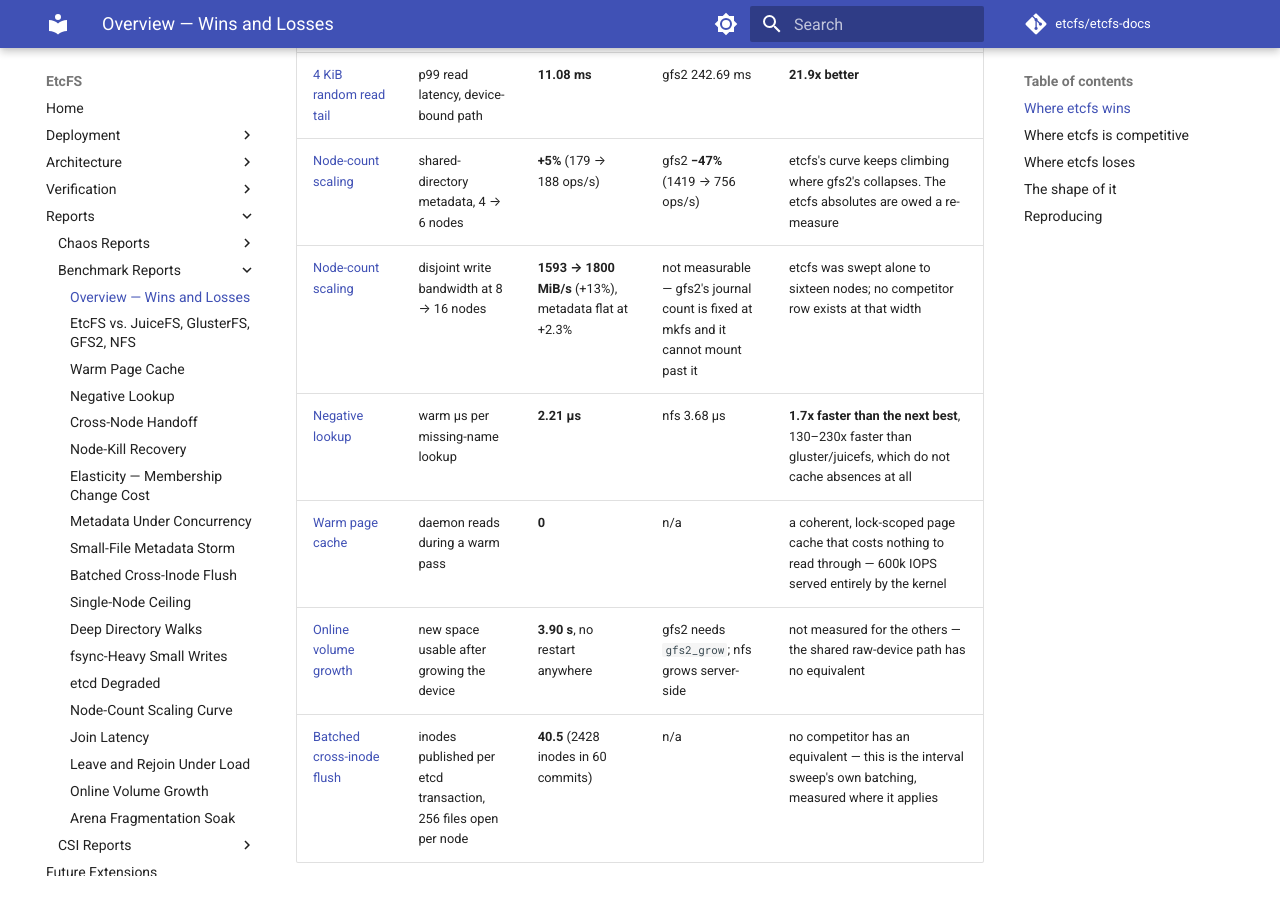
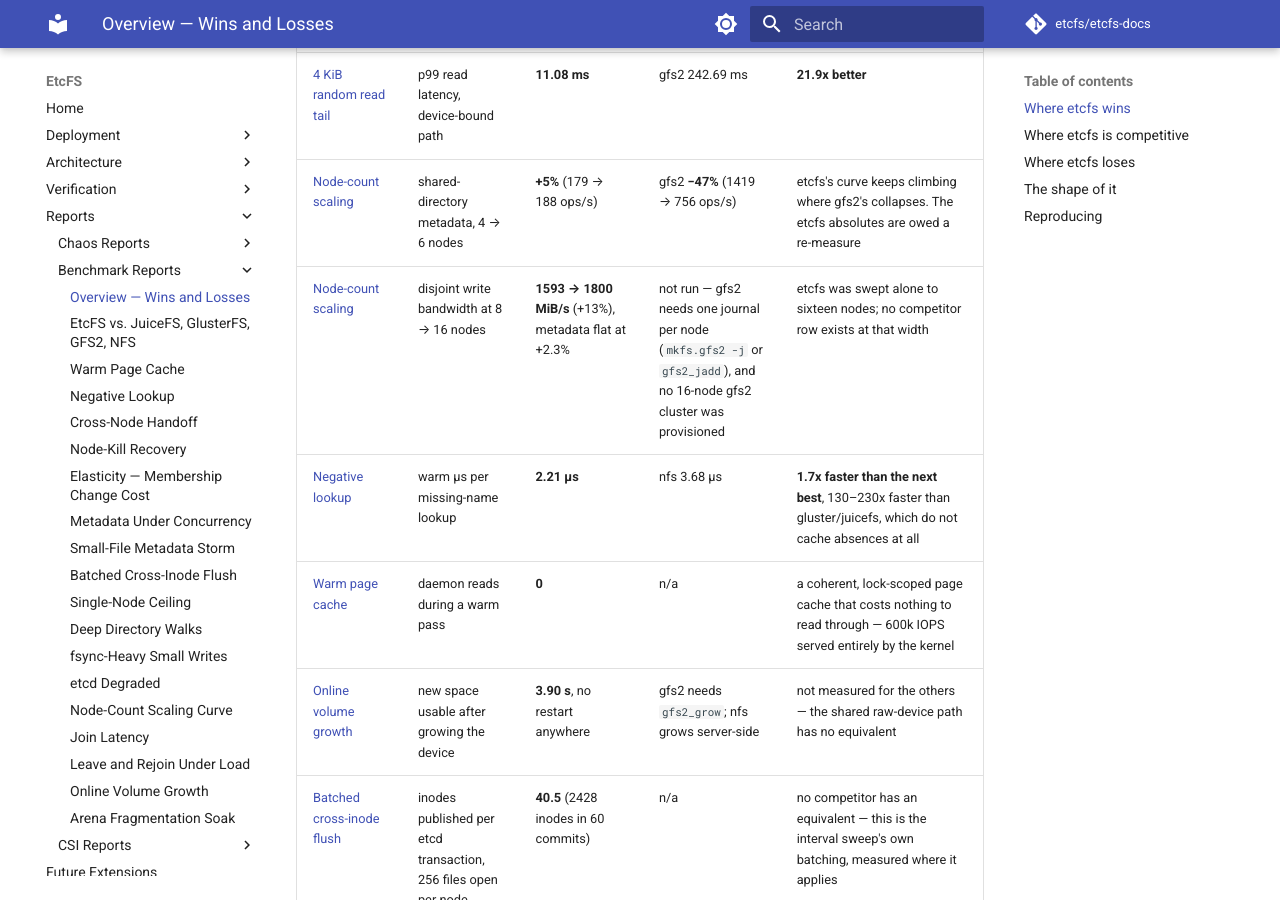
Before and after one commit to etcfs/etcfs-docs, an MkDocs documentation site: the page built from docs/reports/benchmark-reports/overview.md, in a window 1280 px wide and 900 px high, scrolled down 991 px. Built offline with MkDocs 1.6.1 and Material for MkDocs 9.7.7, drawn with Linux system fonts in a browser that asks for light colours; comment, search, counter and statistics services are not loaded.

Commit message:
docs(benchmarks): corrected the overview's gfs2 16-node claim

```diff
--- a/docs/reports/benchmark-reports/overview.md
+++ b/docs/reports/benchmark-reports/overview.md
@@ -23,7 +23,7 @@ GFS2, GlusterFS, self-hosted NFS and JuiceFS.
 | [4 KiB random write tail](etcfs-vs-juicefs-gluster-gfs2-nfs.md) | p99 write latency at comparable IOPS | **17.96 ms** | juicefs 61.08 ms | **3.4x better than the next best**, 24x better than gfs2 (432 ms) at 96% of its throughput |
 | [4 KiB random read tail](etcfs-vs-juicefs-gluster-gfs2-nfs.md) | p99 read latency, device-bound path | **11.08 ms** | gfs2 242.69 ms | **21.9x better** |
 | [Node-count scaling](node-count-scaling.md) | shared-directory metadata, 4 → 6 nodes | **+5%** (179 → 188 ops/s) | gfs2 **−47%** (1419 → 756 ops/s) | etcfs's curve keeps climbing where gfs2's collapses. The etcfs absolutes are owed a re-measure |
-| [Node-count scaling](node-count-scaling.md) | disjoint write bandwidth at 8 → 16 nodes | **1593 → 1800 MiB/s** (+13%), metadata flat at +2.3% | not measurable — gfs2's journal count is fixed at mkfs and it cannot mount past it | etcfs was swept alone to sixteen nodes; no competitor row exists at that width |
+| [Node-count scaling](node-count-scaling.md) | disjoint write bandwidth at 8 → 16 nodes | **1593 → 1800 MiB/s** (+13%), metadata flat at +2.3% | not run — gfs2 needs one journal per node (`mkfs.gfs2 -j` or `gfs2_jadd`), and no 16-node gfs2 cluster was provisioned | etcfs was swept alone to sixteen nodes; no competitor row exists at that width |
 | [Negative lookup](negative-lookup.md) | warm µs per missing-name lookup | **2.21 µs** | nfs 3.68 µs | **1.7x faster than the next best**, 130–230x faster than gluster/juicefs, which do not cache absences at all |
 | [Warm page cache](warm-page-cache.md) | daemon reads during a warm pass | **0** | n/a | a coherent, lock-scoped page cache that costs nothing to read through — 600k IOPS served entirely by the kernel |
 | [Online volume growth](online-volume-growth.md) | new space usable after growing the device | **3.90 s**, no restart anywhere | gfs2 needs `gfs2_grow`; nfs grows server-side | not measured for the others — the shared raw-device path has no equivalent |
```
